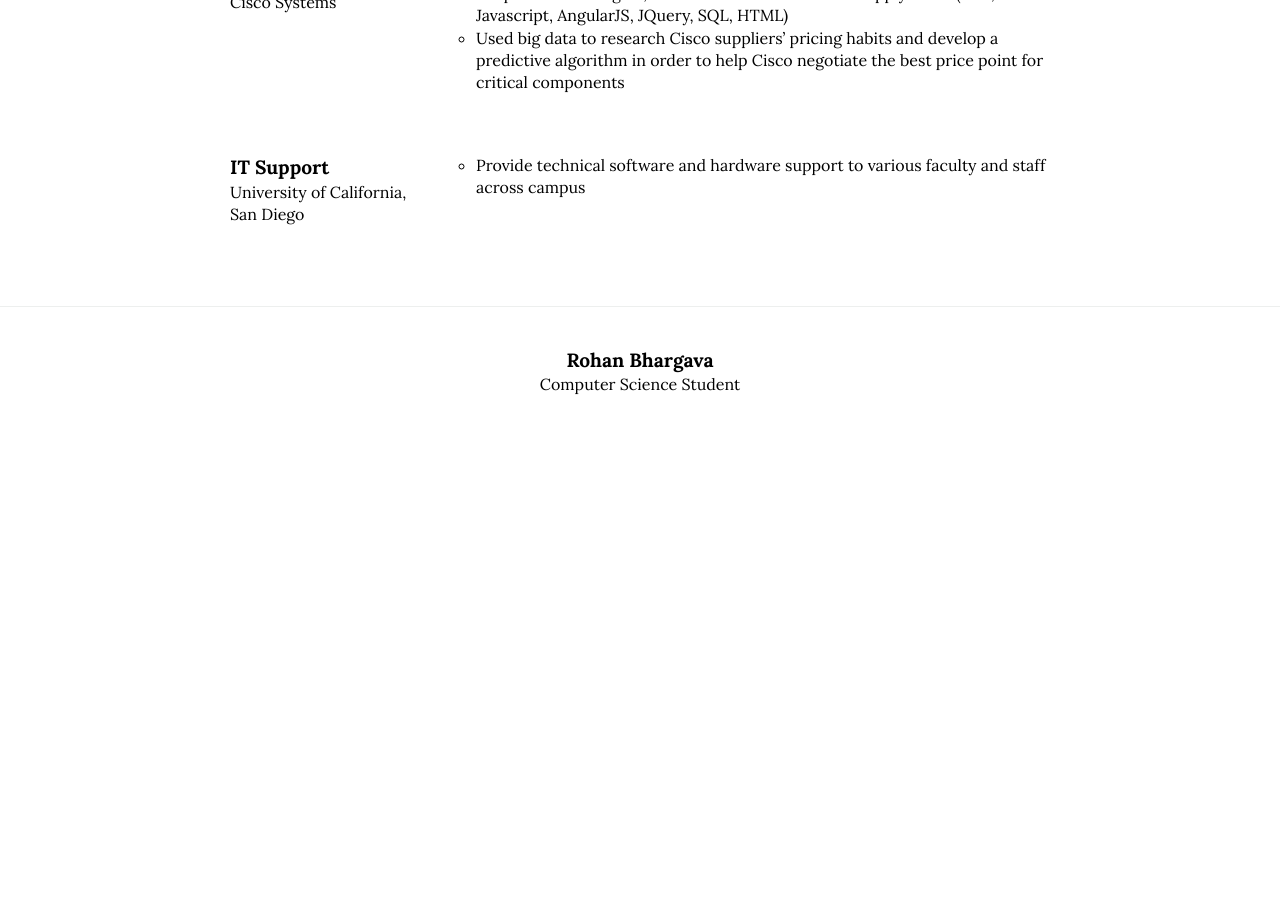
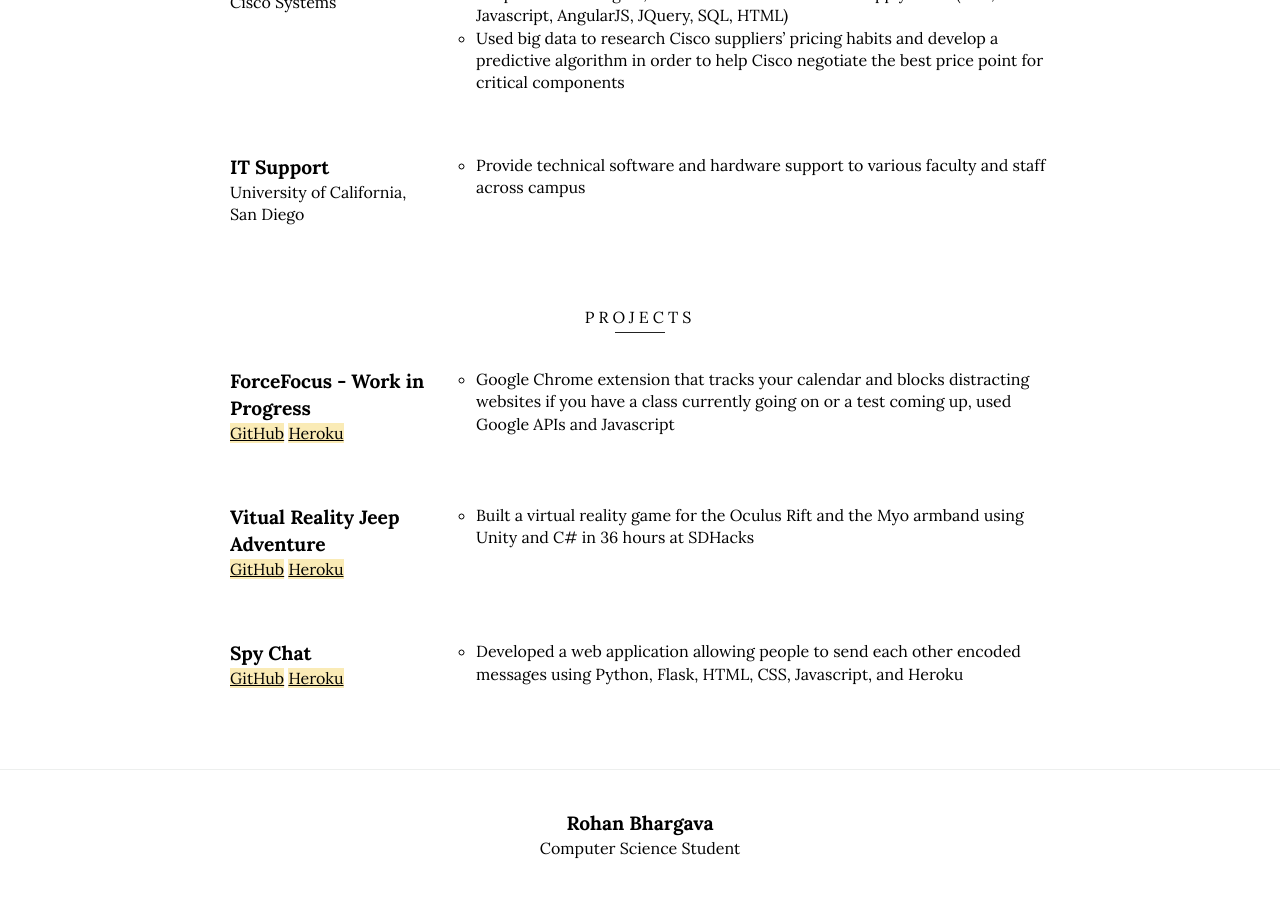
Before and after one commit to Rohan-B/Rohan-B.github.io, a Jekyll site: the page built from index.html, in a window 1280 px wide and 900 px high, scrolled down 1213 px. Built offline with Jekyll 4.4.1, drawn with Linux system fonts in a browser that asks for light colours; before the commit the page ends 1649 px from its top, so only the background shows below that.

Commit message:
added tinseltown effect as well as updated projects

```diff
--- a/_config.yml
+++ b/_config.yml
@@ -9,7 +9,7 @@ url: "http://rohan-b.github.io/"
 name: Rohan Bhargava
 job: computer science student
 location: Bay Area, CA
-languages: Java, C, Javascript
+languages: Java, C++, Javascript
 twitter_username: false
 github_username:  Rohan-B
 codepen_username: false
--- /dev/null
+++ b/_data/projects.yml
@@ -0,0 +1,13 @@
+-   title: ForceFocus - Work in Progress
+    github: force-focus
+    description: ["Google Chrome extension that tracks your calendar and blocks distracting websites if you have a class
+		currently going on or a test coming up, used Google APIs and Javascript"]
+
+-   title: Vitual Reality Jeep Adventure
+    github: SD_HACKS_VR
+    description: ["Built a virtual reality game for the Oculus Rift and the Myo armband using Unity and C# in 36 hours at SDHacks"]
+
+-   title: Spy Chat
+    heroku: test
+    description: ["Developed a web application allowing people to send each other encoded messages using Python, Flask, HTML,
+		CSS, Javascript, and Heroku"]
--- a/_includes/head.html
+++ b/_includes/head.html
@@ -16,6 +16,7 @@
 	<!-- Library imports -->
 	<script src="/assets/jquery/jquery.js"></script>
 	<script src="/assets/typedjs/typed.min.js"></script>
-
+	<script src="/assets/tinseltown/tinseltown.min.js"></script>
+  <link rel="stylesheet" href="{{ "/assets/tinseltown/tinseltown.min.css" | prepend: site.baseurl }}">
 
 </head>
--- a/_includes/header.html
+++ b/_includes/header.html
@@ -1,6 +1,6 @@
 <header>
-    <div class="container" id="container" style="height:auto">
-        <div class="intro">
+    <div class="container" id="container" style="height:200%">
+      <div class="intro">
 			<div id="helloData">
 			<p>Hello</p>
 			</div>
@@ -21,7 +21,7 @@
 		</div>
 
 		{{ if site.github_username or site.codepen_username or site.twitter_username or site.email_address }}
-        <div class="social">
+        <div class="social tnsl-flicker">
             {{ if site.github_username }}<a href="http://github.com/{{ site.github_username }}" target="_blank">GitHub</a>{{ endif }}
             <!-- {{ if site.codepen_username }}<a href="http://codepen.io/{{ site.codepen_username }}" target="_blank">CodePen</a>{{ endif }}
             {{ if site.twitter_username }}<a href="http://twitter.com/{{ site.twitter_username }}"
--- a/_includes/resume.html
+++ b/_includes/resume.html
@@ -33,3 +33,22 @@
 	</dd>
 	{% endfor %}
 </dl>
+
+<h3 class="section-title">Projects</h3>
+<dl class="experience">
+	{% for project in site.data.projects %}
+	<dt>
+		<p class="title">{{ project.title }}</p>
+		{{ if project.github }}<a href="http://github.com/{{ site.github_username }}/{{project.github}}" target="_blank">GitHub</a>{{ endif }}
+		{{ if project.poop }}<a href="{{ project.heroku }}" target="_blank">Heroku</a>{{ endif }}
+		<p class="period">{{ job.period }}</p>
+	</dt><!--
+	--><dd>
+			{% for info in project.description %}
+			<ul>
+				<li style="list-style-type: circle;"> {{ info }} </li>
+			</ul>
+			{% endfor %}
+	</dd>
+	{% endfor %}
+</dl>
```
Also changed, not shown: other parts of _includes/header.html (+3 -1 lines), 1 other file.
